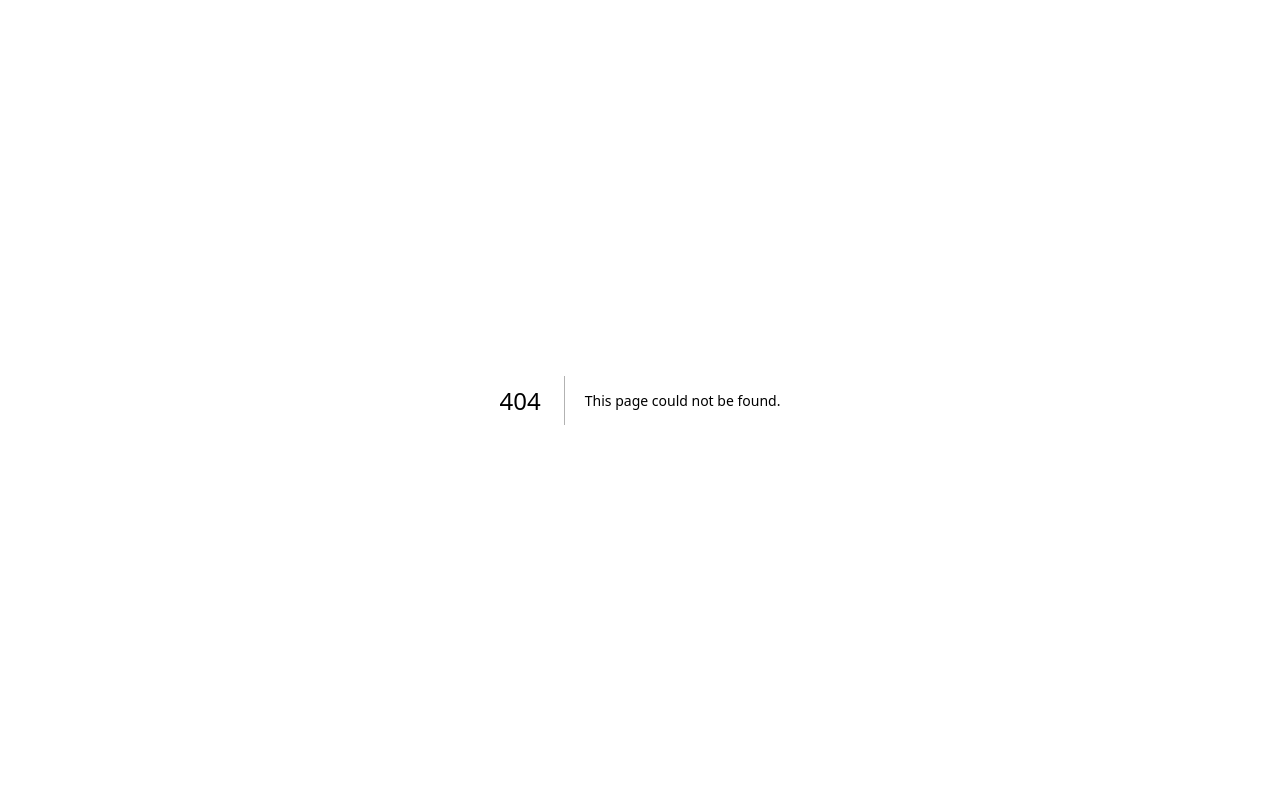
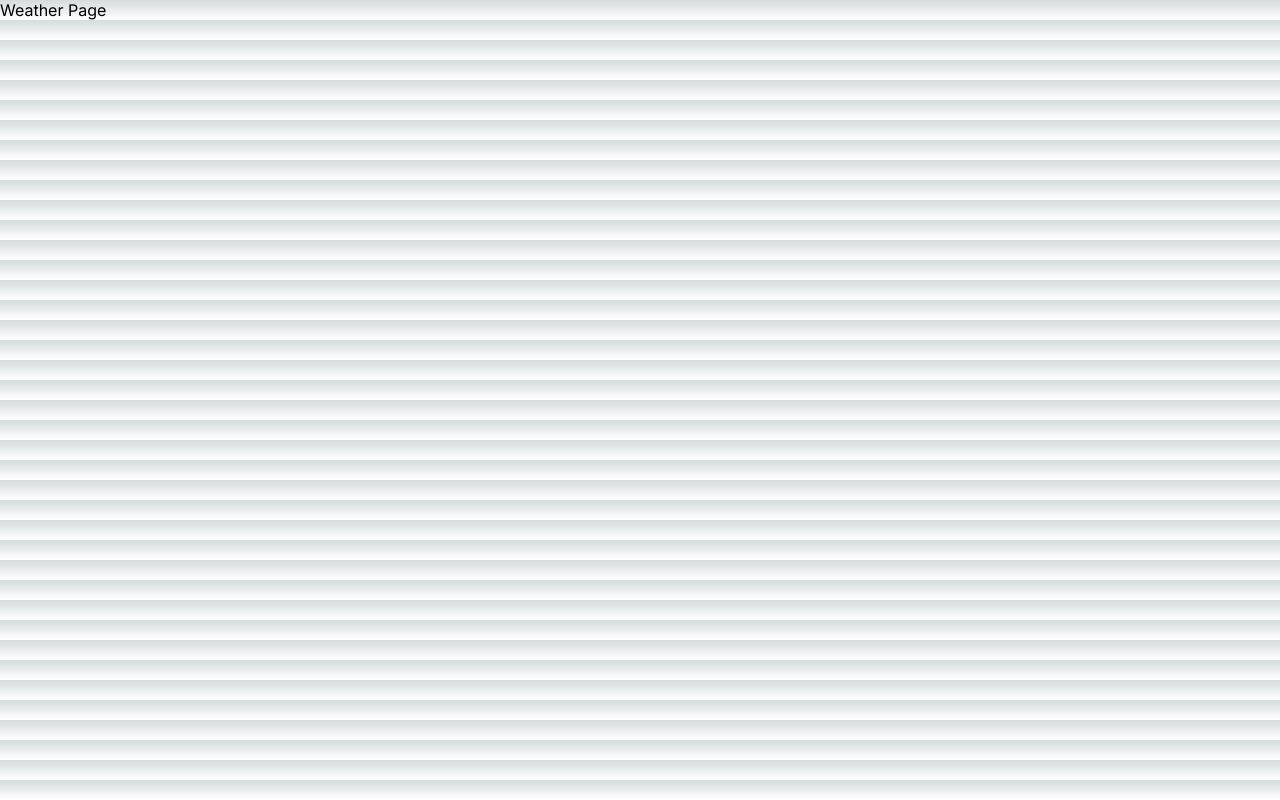
Before and after one commit to CojaONIX/next-first, a Next.js app: page /weather in a window 1280 px wide. Before the commit this address had no page. Built offline with nearby package versions, Linux system fonts and the light colour scheme.

Commit message:
19.5 Routing - Weather Page

```diff
--- /dev/null
+++ b/app/weather/page.jsx
@@ -0,0 +1,5 @@
+
+export default function Weather() {
+    return <p>Weather Page</p>
+
+}
```
